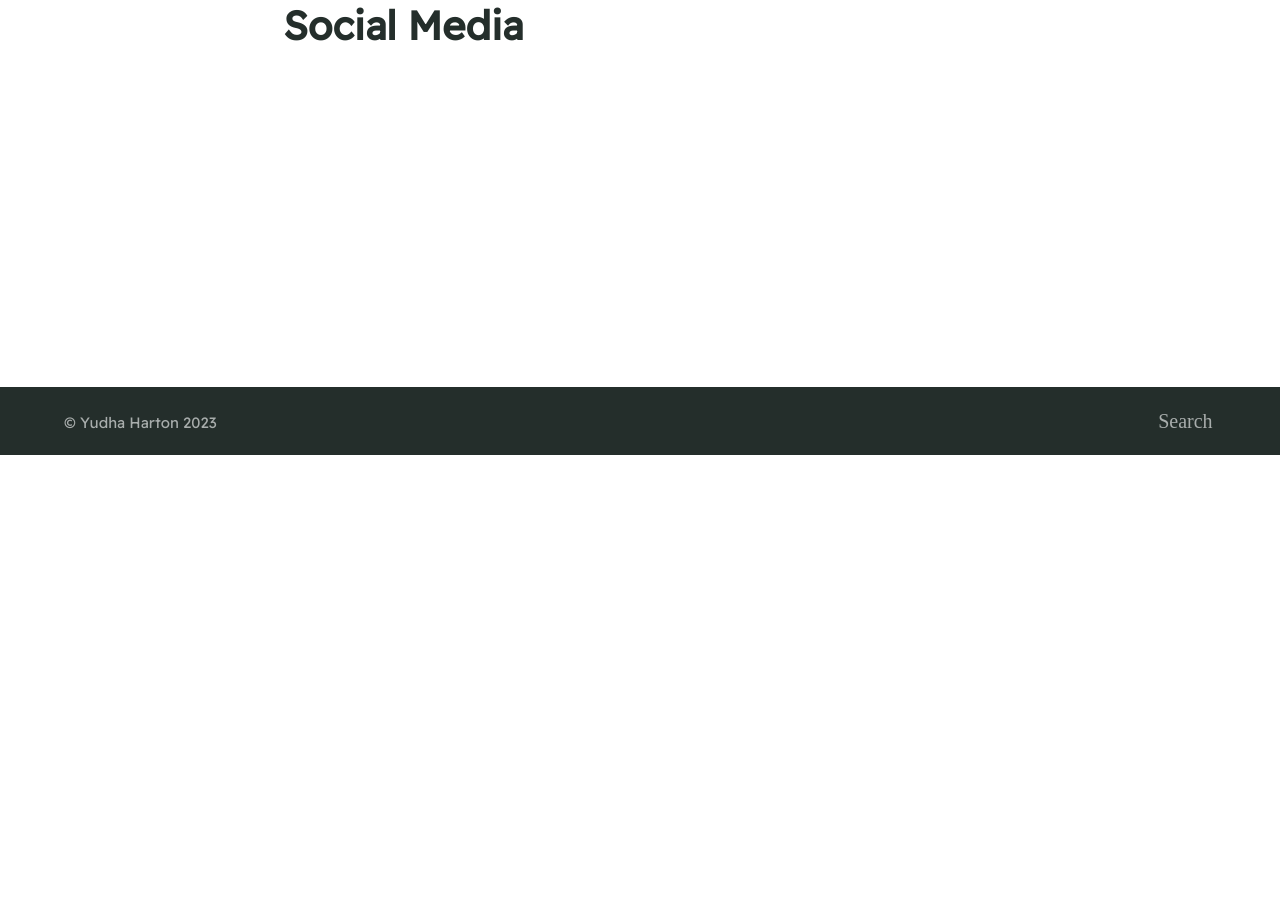
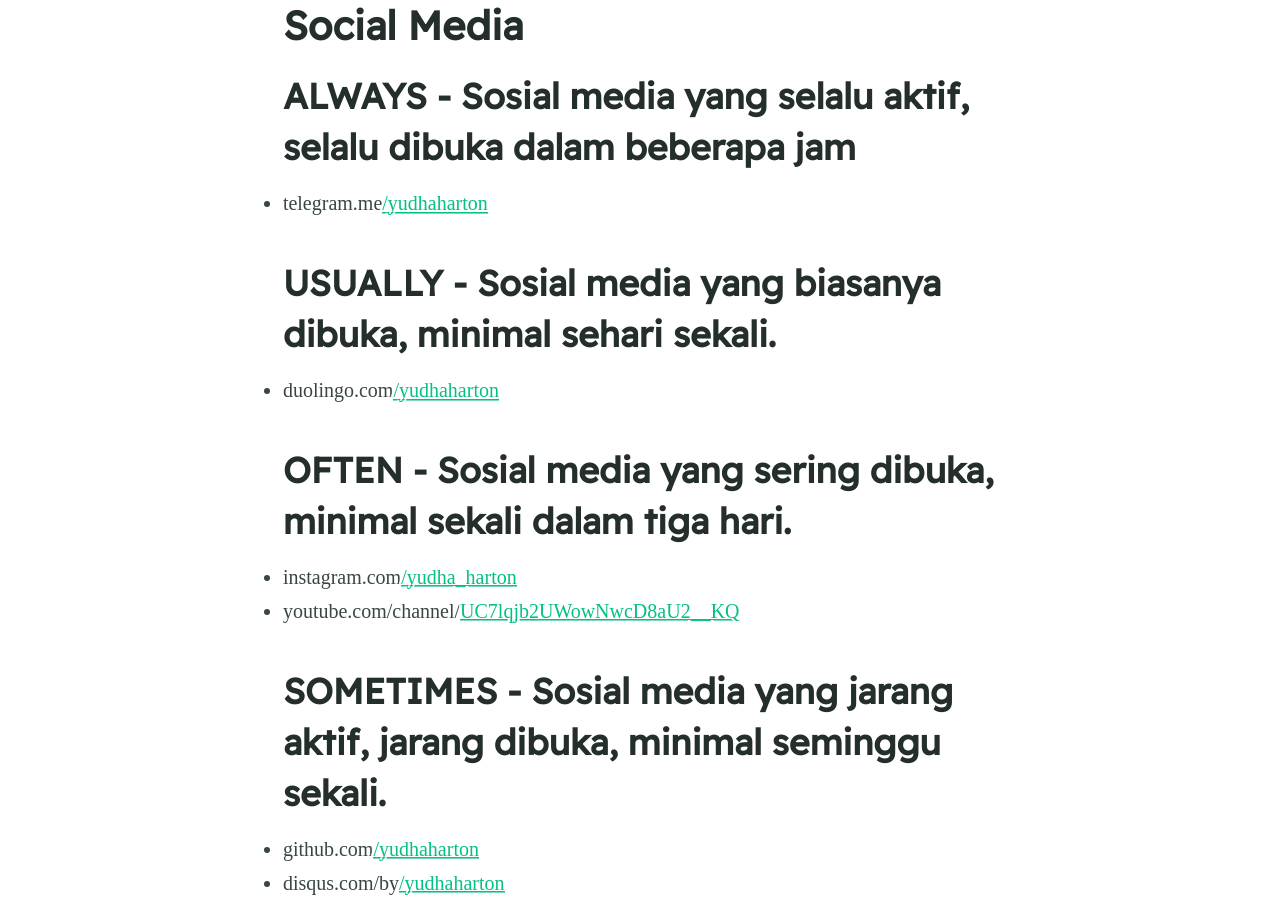
Before and after one commit to yudhaharton/yudhaharton.github.io, a Jekyll site: the page built from social-media.md, in a window 1280 px wide and 900 px high, scrolled down 445 px. Built offline with Jekyll 4.4.1, drawn with Linux system fonts in a browser that asks for light colours; some web fonts are replaced; before the commit the page ends 900 px from its top, so only the background shows below that; some of the changed text lies outside the part shown.

Commit message:
Update social-media.md

```diff
--- a/social-media.md
+++ b/social-media.md
@@ -5,3 +5,25 @@
 feature_image: "https://picsum.photos/2560/600?image=873"
 excerpt: "Semua sosial media yang kupunya."
 ---
+
+## ALWAYS - Sosial media yang selalu aktif, selalu dibuka dalam beberapa jam
+- telegram.me[/yudhaharton](https://telegram.me/yudhaharton)
+
+## USUALLY - Sosial media yang biasanya dibuka, minimal sehari sekali.
+- duolingo.com[/yudhaharton](https://duolingo.com/yudhaharton)
+
+## OFTEN - Sosial media yang sering dibuka, minimal sekali dalam tiga hari.
+- instagram.com[/yudha_harton](https://instagram.com/yudha_harton)
+- youtube.com/channel/[UC7lqjb2UWowNwcD8aU2__KQ](https://www.youtube.com/channel/UC7lqjb2UWowNwcD8aU2__KQ)
+
+## SOMETIMES - Sosial media yang jarang aktif, jarang dibuka, minimal seminggu sekali.
+- github.com[/yudhaharton](https://github.com/yudhaharton)
+- disqus.com/by[/yudhaharton](https://disqus.com/by/yudhaharton)
+
+## OCCASIONALLY - Social media yang kadang-kadang dibuka, minimal dua minggu sekali.
+- facebook.com/profile.php?id=[100012220243266](https://www.facebook.com/profile.php?id=100012220243266)
+- [yudhaharton](https://yudhaharton.imgbb.com/).imgbb.com
+
+## SELDOM - Sosial media yang jarang aktif, jarang dibuka minimal sekali dalam sebulan.
+- [yudhaharton](https://yudhaharton.tumblr.com).tumblr.com
+- pinterest.com[/yudhaharton](https://pinterest/yudhaharton)
```
